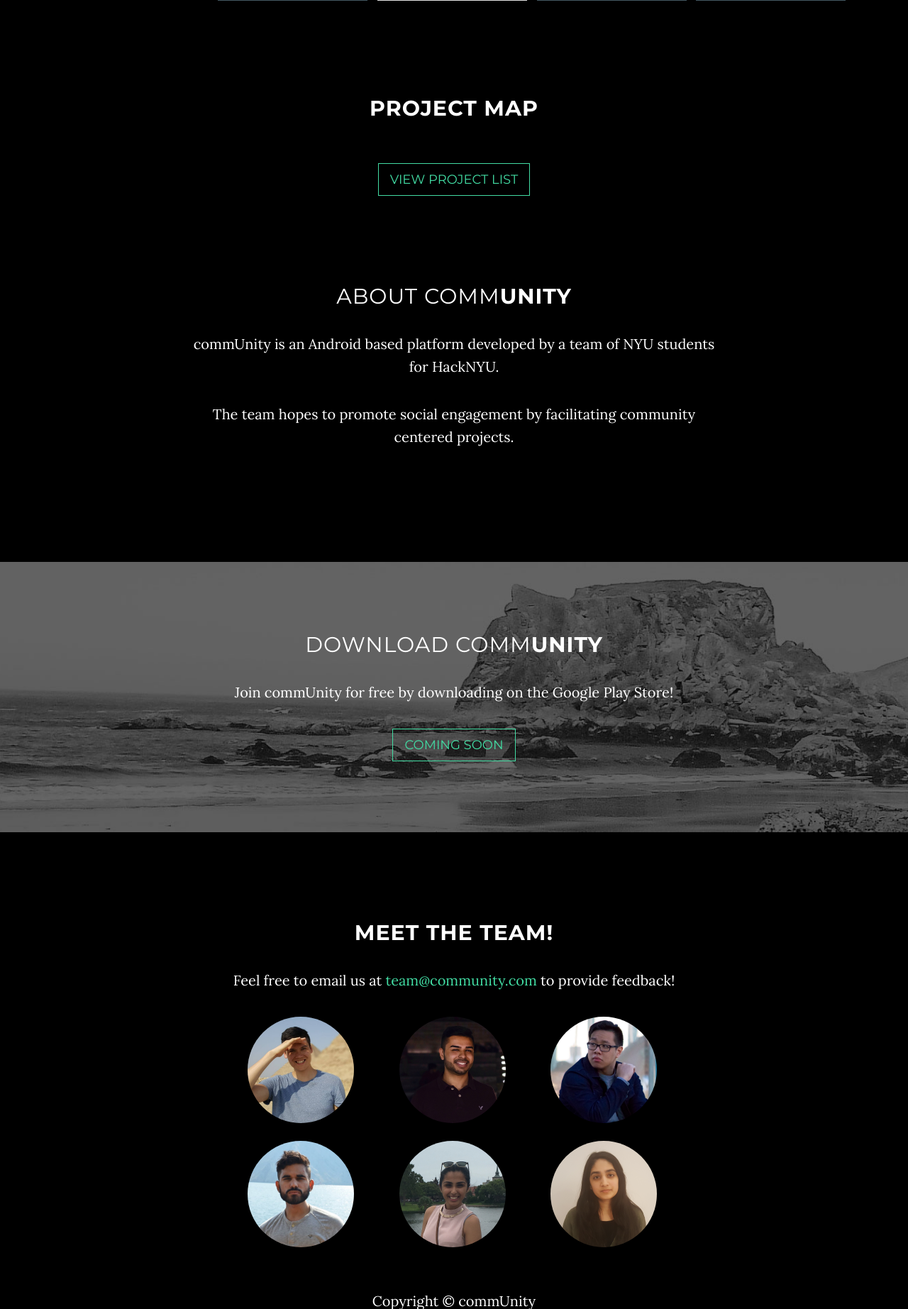
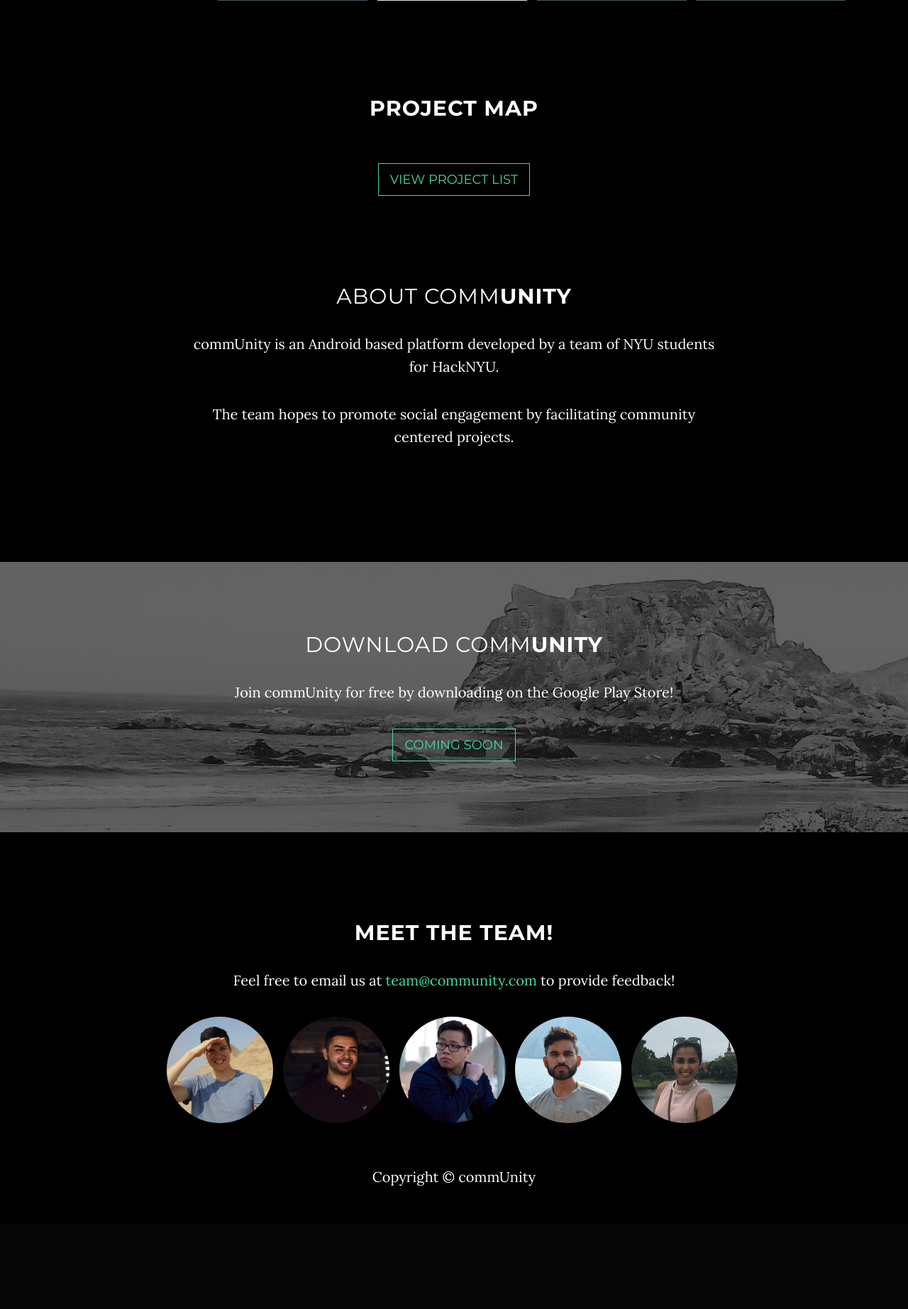
Before and after one commit to BrandonTang/commUnity, a Flask app: template templates/index.html in a window 1280 px wide. Shown: the part 1367-3212 px from the top of the page at 71% size. After the commit the page ends 3039 px from the top, so only its background shows below. Run offline with Flask 2, Linux system fonts and the light colour scheme; the template is opened without the code that fills it, so the values that code supplies are empty; some libraries are stand-ins or nearby versions.

Commit message:
Changed team members, edited background

```diff
--- a/templates/index.html
+++ b/templates/index.html
@@ -86,7 +86,7 @@
             <div class="container">
                 <div class="row">
                     <div class="col-md-8 col-md-offset-2">
-                        <p class="intro-text" style="margin-top: 10%;">Projects for the community, by the community.</p>
+                        <p class="intro-text" style="margin-top: 12%;"></p>
                         <a href="#overview" class="btn btn-circle page-scroll">
                             <i class="fa fa-angle-double-down animated"></i>
                         </a>
@@ -95,9 +95,6 @@
             </div>
         </div>
     </header>
-
-    <!-- Map Section -->
-    <!--<div id="map"></div>-->
 
     <!-- Overview Section -->
     <section id="overview" class="container content-section text-center">
@@ -125,6 +122,7 @@
         </div>
     </section>
 
+    <!-- Projects Section -->
     <section id="projects" class="container content-section text-center">
         <div class="row">
             <div class="col-lg-8 col-lg-offset-2">
@@ -161,31 +159,28 @@
         </div>
     </section>
 
-    <!-- Contact Section -->
+    <!-- Team Section -->
     <section id="contact" class="container content-section text-center">
         <div class="row">
-            <div class="col-lg-8 col-lg-offset-2">
+            <div class="col-lg-12">
                 <h2>Meet The Team!</h2>
                 <p>Feel free to email us at <a>team@community.com</a> to provide feedback!</p>
                 </p>
                 <ul class="list-inline banner-social-buttons">
                     <li>
-                        <img style="border-radius: 50%;max-width: 150px;margin-right: 50px;margin-bottom: 25px;" src="/static/img/will.png" />
+                        <img style="border-radius: 50%;max-width: 150px;" src="/static/img/will.png" />
                     </li>
                     <li>
-                        <a href="https://www.linkedin.com/in/sahirkarani/"><img style="border-radius: 50%;max-width: 150px;margin-bottom: 25px;" src="/static/img/sahir.png" /></a>
+                        <a href="https://www.linkedin.com/in/sahirkarani/"><img style="border-radius: 50%;max-width: 150px;" src="/static/img/sahir.png" /></a>
                     </li>
                     <li>
-                        <a href="https://www.linkedin.com/in/brandon-tang/"><img style="border-radius: 50%;max-width: 150px;margin-left: 50px;margin-bottom: 25px;" src="/static/img/brandon.png" /></a>
+                        <a href="https://www.linkedin.com/in/brandon-tang/"><img style="border-radius: 50%;max-width: 150px;" src="/static/img/brandon.png" /></a>
                     </li>
                     <li>
-                        <a href="https://www.linkedin.com/in/yatin-kaushal-9b4246b4/"><img style="border-radius: 50%;max-width: 150px;margin-right: 50px;" src="/static/img/yatin.png" /></a>
+                        <a href="https://www.linkedin.com/in/yatin-kaushal-9b4246b4/"><img style="border-radius: 50%;max-width: 150px;" src="/static/img/yatin.png" /></a>
                     </li>
                     <li>
                         <a href="https://www.linkedin.com/in/pallak-anand-030384101/"><img style="border-radius: 50%;max-width: 150px;" src="/static/img/pallak.png" /></a>
-                    </li>
-                    <li>
-                        <img style="border-radius: 50%;max-width: 150px;margin-left: 50px;" src="/static/img/rabab.png" />
                     </li>
                 </ul>
             </div>
--- a/templates/projects.html
+++ b/templates/projects.html
@@ -88,6 +88,7 @@
         </div>
     </section>
 
+    <!-- Project Map Section -->
     <section id="projects" class="container content-section text-center">
         <div class="row">
             <div class="col-lg-8 col-lg-offset-2">
```
Also changed, not shown: static/img/commUnityBackground.png.
